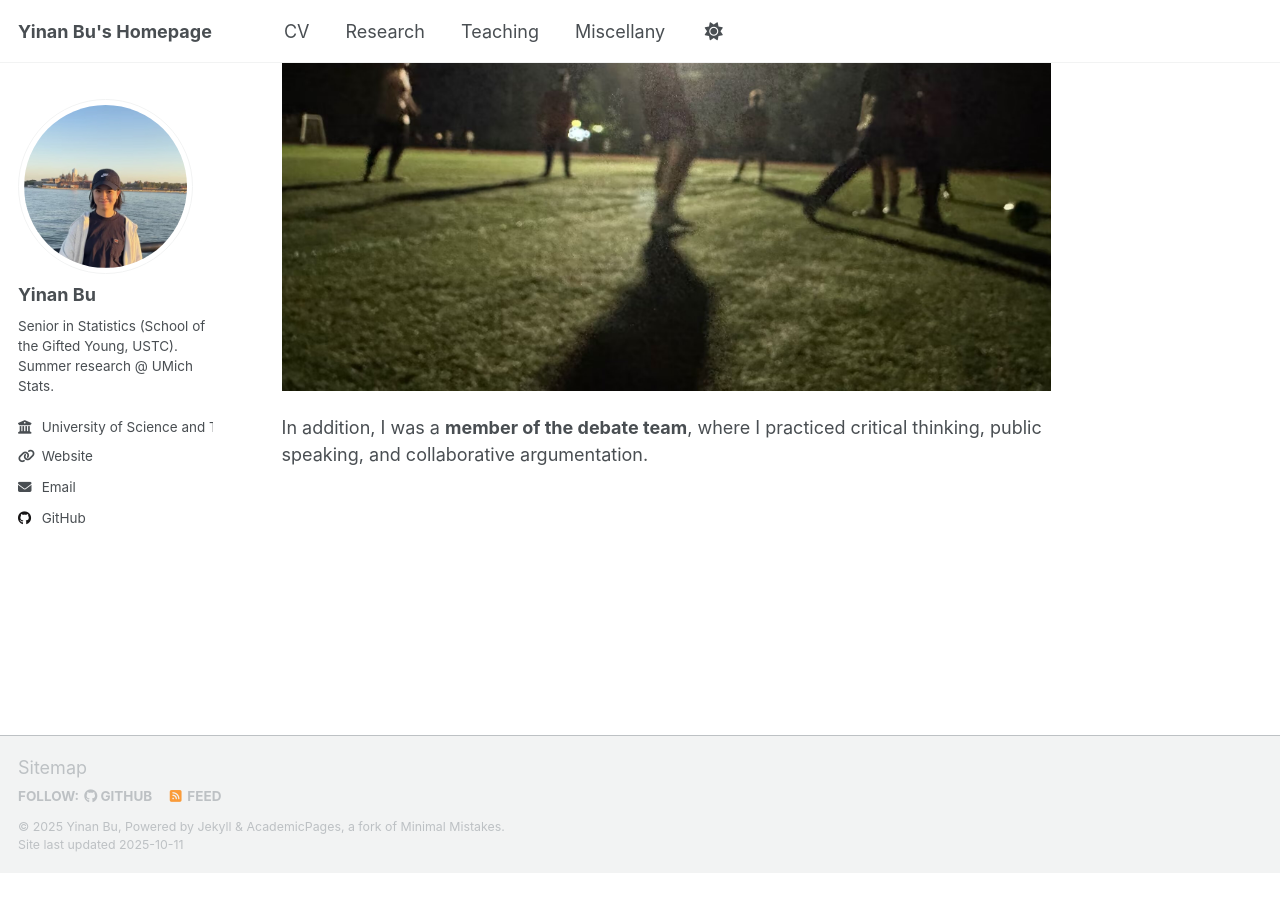
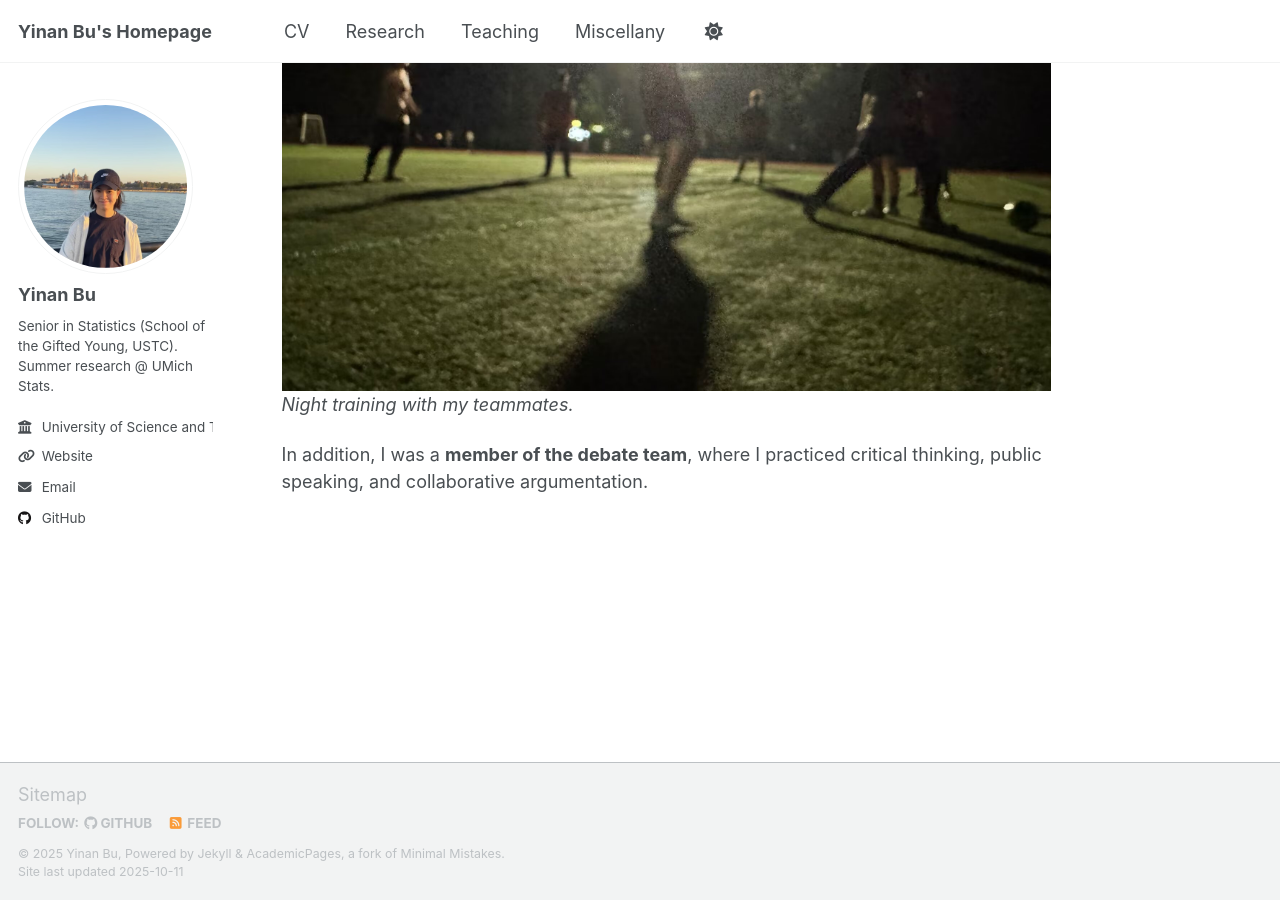
Before and after one commit to yinanbu/yinanbu.github.io, a Jekyll site: the page built from _pages/misc.md, in a window 1280 px wide and 900 px high, scrolled down 638 px. Built offline with Jekyll 4.4.1, drawn with Linux system fonts in a browser that asks for light colours; a script that is not in the unit is left out; before the commit the page ends 1511 px from its top, so only the background shows below that.

Commit message:
Update misc.md

```diff
--- a/_pages/misc.md
+++ b/_pages/misc.md
@@ -16,6 +16,7 @@
 During the same period, I was also an **active member of the School of the Gifted Young’s football team**.
 I enjoy playing football not only as a way to exercise, but also for the pure joy of scoring goals and sharing that excitement with my teammates.
 
-![Night training with my teammates.](/images/football.png)
+![](/images/football.png)
+*Night training with my teammates.*
 
 In addition, I was a **member of the debate team**, where I practiced critical thinking, public speaking, and collaborative argumentation.
```
